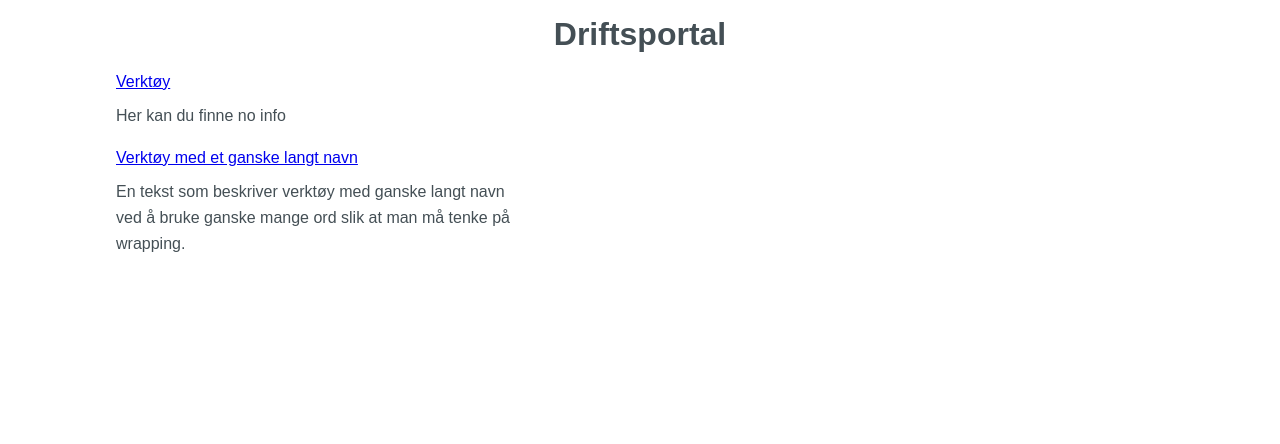
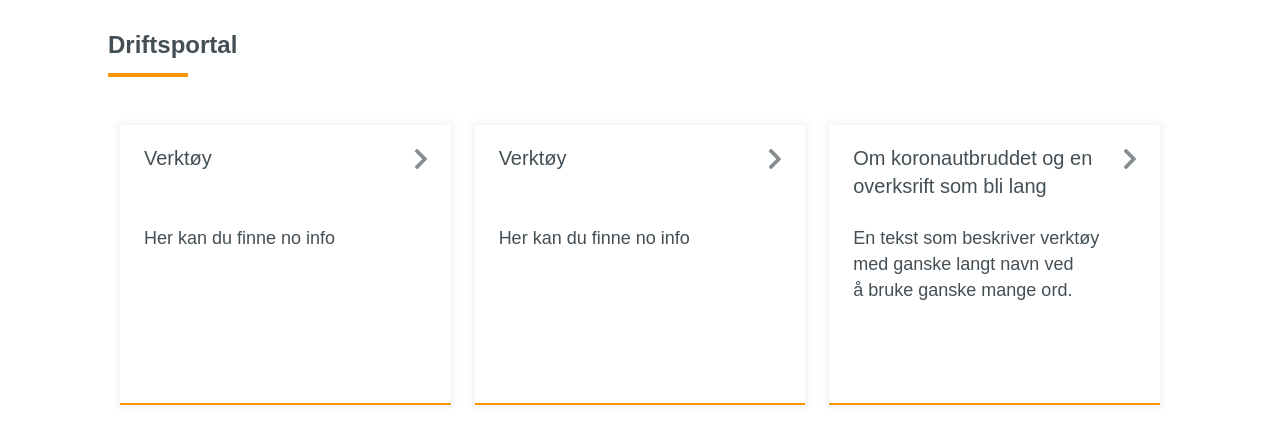
Before and after one commit to svv-kos/driftsportal, a Next.js app: page / in a window 1280 px wide. Shown: the top 444 px of the page. Built offline with nearby package versions, Linux system fonts and the light colour scheme.

Commit message:
Ta i bruk SVV styling for lenker og heading

```diff
--- a/src/components/Lenke.module.css
+++ b/src/components/Lenke.module.css
@@ -1,15 +1,72 @@
 .lenke {
-  display: flex;
-  flex-direction: column;
-  width: 25rem;
-  margin-bottom: 1rem;
+  width: 100%;
+  padding: 0 0.75rem;
+  box-sizing: border-box;
+  margin-bottom: 1.5rem;
 }
 
 .link {
+  display: flex;
+  flex-direction: column;
+  background-color: #fff;
+  height: 100%;
+  border-bottom: 2px solid #ff9600;
+  box-shadow: 0 0 6px 2px rgba(63, 62, 67, 0.08);
+  padding: 1.25rem 1.5rem;
+  text-decoration: none;
+  color: inherit;
+  box-sizing: border-box;
+}
+
+.link:hover,
+.link:focus {
+  padding-bottom: 1.1875rem;
+  border-width: 3px;
+  box-shadow: 0 0 8px 4px rgba(53, 62, 67, 0.2);
+}
+
+.link:hover .tittel {
+  border-bottom: 1px solid #858d90;
+  margin-bottom: 0.2rem;
+}
+
+.link:focus .tittel {
+  border-bottom: 2px solid #858d90;
+  margin-bottom: 0.15rem;
+}
+
+.tittel {
+  display: inline;
   margin-top: 0;
-  margin-bottom: 0.5rem;
+  font-size: 1.25rem;
+  font-weight: 400;
+}
+
+.tittel_wrapper {
+  flex-shrink: 0;
+  min-height: 5rem;
+  background-image: url(../public/chevron-right.svg);
+  background-repeat: no-repeat;
+  background-position: 100% 4px;
+  padding-right: 1.875rem;
 }
 
 .tekst {
   margin: 0;
+  font-weight: 300;
+  font-size: 1.125rem;
 }
+
+@media (min-width: 768px) {
+  .lenke {
+    width: 50%;
+    min-height: 16.25rem;
+  }
+}
+
+@media (min-width: 1024px) {
+  .lenke {
+    min-height: 17.5rem;
+    width: 33.33%;
+  }
+}
--- a/src/components/Lenke.tsx
+++ b/src/components/Lenke.tsx
@@ -9,8 +9,10 @@ interface LenkeProps {
 export const Lenke = ({ tittel, lenke, children }: LenkeProps) => (
   <li className={styles.lenke}>
     <a href={lenke} className={styles.link}>
-      {tittel}
+      <div className={styles.tittel_wrapper}>
+        <h2 className={styles.tittel}>{tittel}</h2>
+      </div>
+      <p className={styles.tekst}>{children}</p>
     </a>
-    <p className={styles.tekst}>{children}</p>
   </li>
 );
--- a/src/pages/index.module.css
+++ b/src/pages/index.module.css
@@ -1,8 +1,22 @@
 .tittel {
-  font-size: 2rem;
-  text-align: center;
+  font-size: 1.5rem;
+  text-align: left;
+  margin-left: 2rem;
+  margin-top: 2rem;
+}
+
+.tittel::after {
+  content: "";
+  display: block;
+  margin: 0.9375rem 0 0;
+  width: 5rem;
+  height: 4px;
+  background: #ff9600;
 }
 
 .lenkeliste {
   list-style: none;
+  display: flex;
+  flex-wrap: wrap;
+  padding: 2rem;
 }
--- a/src/pages/index.tsx
+++ b/src/pages/index.tsx
@@ -5,12 +5,18 @@ const Startside = () => (
   <div>
     <h1 className={styles.tittel}>Driftsportal</h1>
     <ul className={styles.lenkeliste}>
-      <Lenke tittel="Verktøy" lenke="http://localhost">
+      <Lenke tittel="Verktøy" lenke="#">
         Her kan du finne no info
       </Lenke>
-      <Lenke tittel="Verktøy med et ganske langt navn" lenke="http://localhost">
+      <Lenke tittel="Verktøy" lenke="#">
+        Her kan du finne no info
+      </Lenke>
+      <Lenke
+        tittel="Om koronautbruddet og en overksrift som bli lang"
+        lenke="#"
+      >
         En tekst som beskriver verktøy med ganske langt navn ved å bruke ganske
-        mange ord slik at man må tenke på wrapping.
+        mange ord.
       </Lenke>
     </ul>
   </div>
```
Also changed, not shown: src/public/chevron-right.svg (added).
